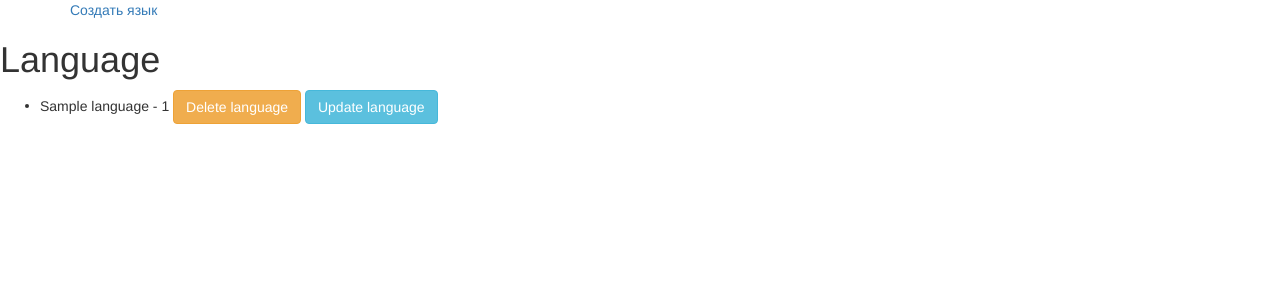
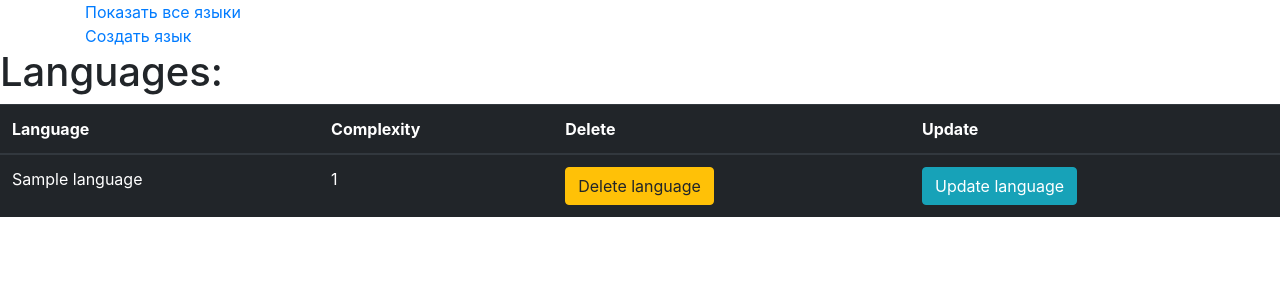
Before and after one commit to Inna99/pythonApi, a Django app: page /languages/ in a window 1280 px wide. Shown: the top 300 px of the page. Run offline with Django 3.2, Linux system fonts and the light colour scheme; tables that the repository leaves empty hold one stand-in row (values such as "Sample post"); some libraries are stand-ins or nearby versions.

Commit message:
bootstrap table

```diff
--- a/web/pages/templates/base.html
+++ b/web/pages/templates/base.html
@@ -1,23 +1,41 @@
+<!-- Доктайп -->
 <!DOCTYPE html>
 <html lang="en">
-<head>
-    <meta charset="UTF-8">
-    <title>Title</title>
-    {% block head %} {% endblock %}
-    <!--    bootstrap-->
-    <link rel="stylesheet"
-    href="https://maxcdn.bootstrapcdn.com/bootstrap/3.3.7/css/bootstrap.min.css"
-    integrity="sha384-BVYiiSIFeK1dGmJRAkycuHAHRg32OmUcww7on3RYdg4Va+PmSTsz/K68vbdEjh4u" crossorigin="anonymous">
-</head>
+  <head>
+      {% block head %} {% endblock %}
+<!--      Bootstrap-->
+    <title>Languages</title>
+    <meta charset="utf-8">
+    <!-- Метатег Viewport -->
+    <meta name="viewport" content="width=device-width, initial-scale=1, shrink-to-fit=no">
+    <!-- Bootstrap CSS -->
+    <link rel="stylesheet" href="https://maxcdn.bootstrapcdn.com/bootstrap/4.0.0/css/bootstrap.min.css"
+      integrity="sha384-Gn5384xqQ1aoWXA+058RXPxPg6fy4IWvTNh0E263XmFcJlSAwiGgFAW/dAiS6JXm"
+      crossorigin="anonymous">
+  </head>
+  <body>
 
-<body>
+  <!-- Ваше содержимое начинается здесь -->
+    <div class="container"> <a href="{% url 'languages' %}"> Показать все языки</a>
+    </div>
     <div class="container"> <a href="{% url 'languages-create' %}"> Создать язык</a>
     </div>
     {% block body %} {% endblock %}
-    <!--    bootstrap-->
-    <script src="https://ajax.googleapis.com/ajax/libs/jquery/3.3.1/jquery.min.js"></script>
-    <script src="https://maxcdn.bootstrapcdn.com/bootstrap/3.3.7/js/bootstrap.min.js"
-    integrity="sha384-Tc5IQib027qvyjSMfHjOMaLkfuWVxZxUPnCJA7l2mCWNIpG9mGCD8wGNIcPD7Txa"
-    crossorigin="anonymous"></script>
-</body>
+  <!-- Ваше содержимое заканчивается здесь -->
+
+<!--      Bootstrap-->
+  <!-- JavaScript: размещается в конце документа, чтобы страницы загружались быстрее -->
+    <!-- Библиотека jQuery -->
+    <script src="https://code.jquery.com/jquery-3.2.1.slim.min.js"
+      integrity="sha384-KJ3o2DKtIkvYIK3UENzmM7KCkRr/rE9/Qpg6aAZGJwFDMVNA/GpGFF93hXpG5KkN"
+      crossorigin="anonymous"></script>
+    <!-- Popper.js -->
+    <script src="https://cdnjs.cloudflare.com/ajax/libs/popper.js/1.12.9/umd/popper.min.js"
+      integrity="sha384-ApNbgh9B+Y1QKtv3Rn7W3mgPxhU9K/ScQsAP7hUibX39j7fakFPskvXusvfa0b4Q"
+      crossorigin="anonymous"></script>
+    <!-- Последний скомпилированный и минимизированный Bootstrap JavaScript -->
+    <script src="https://maxcdn.bootstrapcdn.com/bootstrap/4.0.0/js/bootstrap.min.js"
+      integrity="sha384-JZR6Spejh4U02d8jOt6vLEHfe/JQGiRRSQQxSfFWpi1MquVdAyjUar5+76PVCmYl"
+      crossorigin="anonymous"></script>
+  </body>
 </html>
--- a/web/pages/templates/languages.html
+++ b/web/pages/templates/languages.html
@@ -1,15 +1,42 @@
 {% extends 'base.html' %}
 {% block body %}
 
-<h1>Language</h1>
-<ul>
-{% for language in object_list %}
-    <li>{{ language.name }} - {{ language.complexity }}
-        <a href="{% url 'languages-delete' pk=language.pk %}" class="btn btn-warning" role="button">Delete language</a>
-        <a href="{% url 'languages-update' pk=language.pk %}" class="btn btn-info" role="button">Update language</a>
-    </li>
-{% empty %}
+<h1>Languages:</h1>
+<link rel="stylesheet" href="https://maxcdn.bootstrapcdn.com/bootstrap/4.0.0/css/bootstrap.min.css">
+<table class="table table-dark">
+  <thead>
+    <tr>
+      <th>Language</th>
+      <th>Complexity</th>
+      <th>Delete</th>
+      <th>Update</th>
+    </tr>
+  </thead>
+  <tbody>
+
+        {% for language in object_list %}
+            <tr>
+      <td>{{ language.name }}</td>
+      <td>{{ language.complexity }}</td>
+      <td><a href="{% url 'languages-delete' pk=language.pk %}" class="btn btn-warning" role="button">Delete language</a></td>
+      <td><a href="{% url 'languages-update' pk=language.pk %}" class="btn btn-info" role="button">Update language</a></td>
+    </tr>
+  {% empty %}
     <li>No languages yet.</li>
 {% endfor %}
-</ul>
+
+  </tbody>
+</table>
+<!--<ul>-->
+<!--{% for language in object_list %}-->
+<!--    <li>{{ language.name }} - {{ language.complexity }}-->
+
+<!--        <a href="{% url 'languages-delete' pk=language.pk %}" class="btn btn-warning" role="button">Delete language</a>-->
+<!--        <a href="{% url 'languages-update' pk=language.pk %}" class="btn btn-info" role="button">Update language</a>-->
+<!--    </li>-->
+
+<!--{% empty %}-->
+<!--    <li>No languages yet.</li>-->
+<!--{% endfor %}-->
+<!--</ul>-->
 {% endblock %}
```
